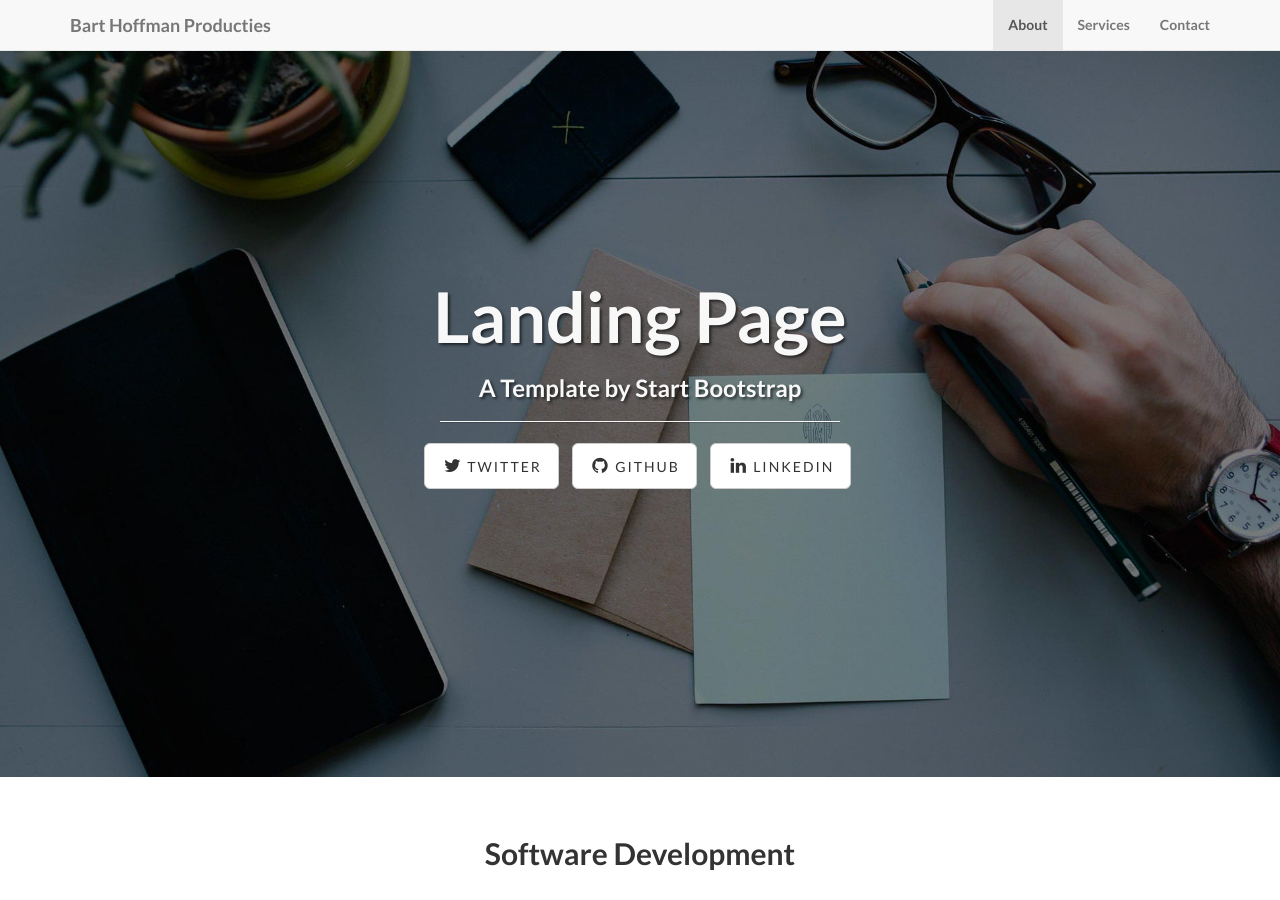
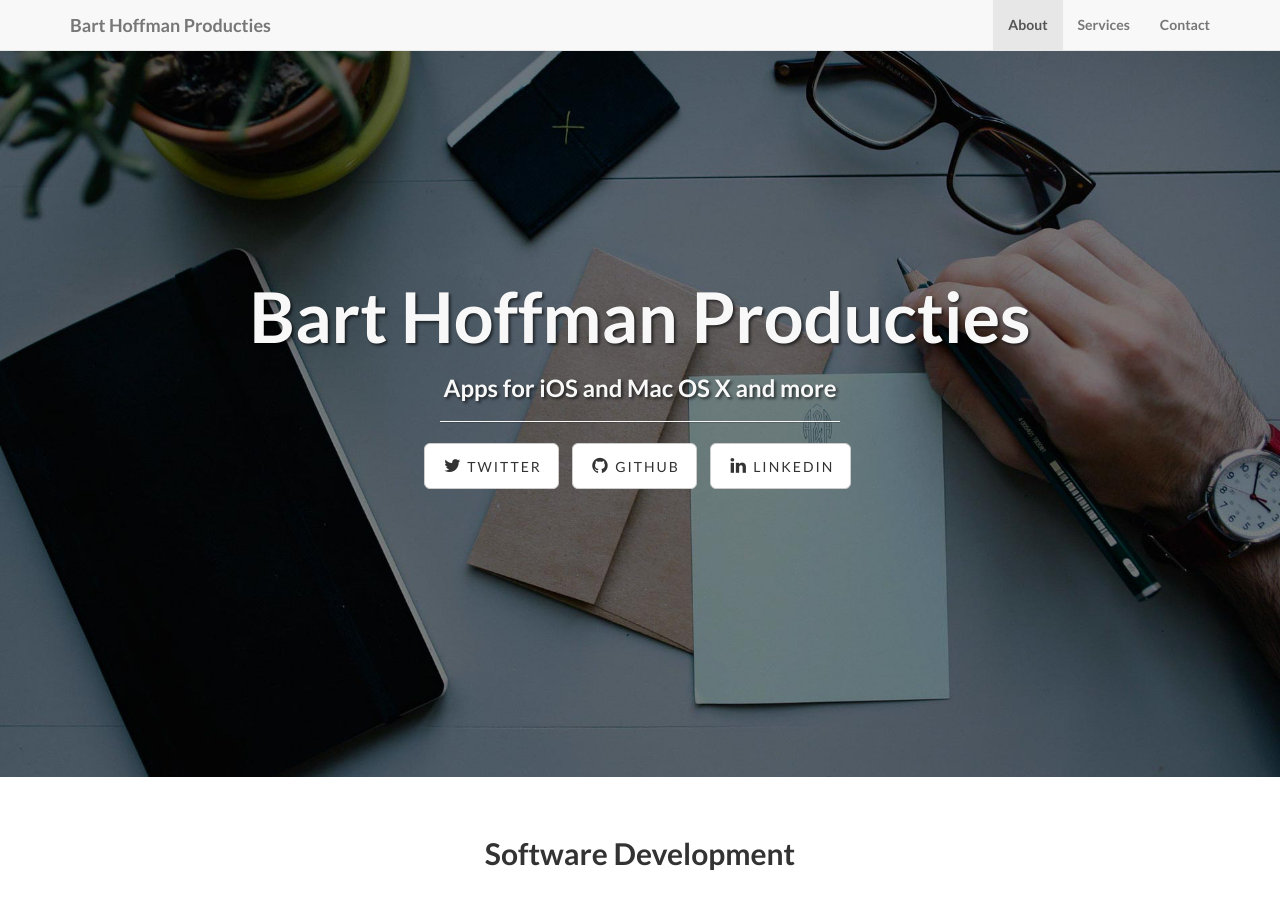
Before and after one commit to barthoffman/barthoffman.github.io, a Jekyll site: the page built from index.html, in a window 1280 px wide and 900 px high. Built offline with Jekyll 4.4.1, drawn with Linux system fonts in a browser that asks for light colours.

Commit message:
changed title

```diff
--- a/index.html
+++ b/index.html
@@ -1,5 +1,5 @@
 ---
 layout: default
-title: Landing Page
-subTitle: A Template by Start Bootstrap
+title: Bart Hoffman Producties
+subTitle: Apps for iOS and Mac OS X and more
 ---
```
